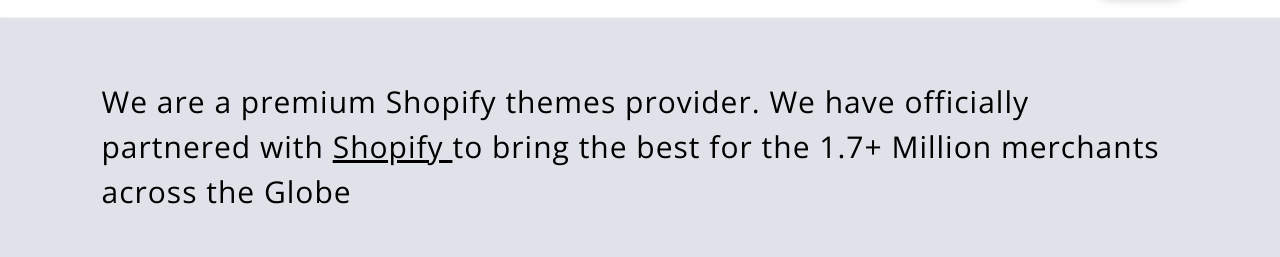
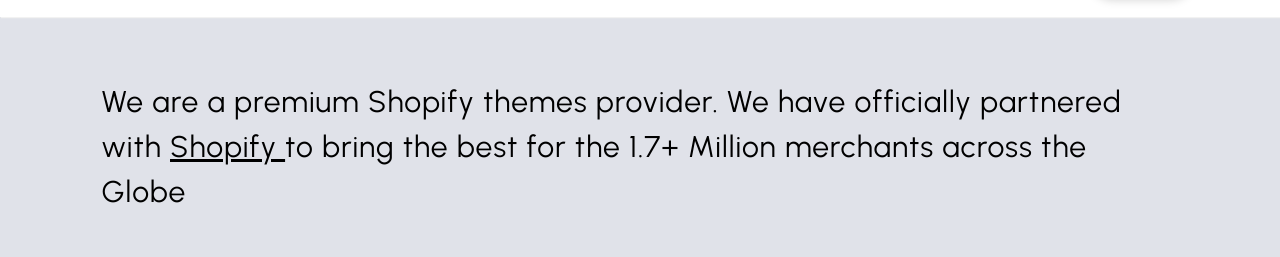
Before and after one commit to orangewebsystems/orangewebsystemswebsite-HTML, a website built with Parcel: page index.html in a window 1280 px wide. Shown: the part 71-328 px from the top of the page. Built offline with nearby package versions, Linux system fonts and the light colour scheme.

Commit message:
Commit from TeleportHQ

```diff
--- a/home.css
+++ b/home.css
@@ -117,26 +117,26 @@
 .home-text04 {
   color: var(--dl-color-scheme-black);
   font-size: 30px;
-  font-family: Open Sans;
+  font-family: Urbanist;
   font-weight: 400;
 }
 .home-link1 {
   color: var(--dl-color-scheme-black);
   font-size: 30px;
-  font-family: Open Sans;
+  font-family: Urbanist;
   font-weight: 400;
   text-decoration: underline;
 }
 .home-text05 {
   color: var(--dl-color-scheme-black);
   font-size: 30px;
-  font-family: Open Sans;
+  font-family: Urbanist;
   font-weight: 400;
 }
 .home-text06 {
   color: var(--dl-color-scheme-black);
   font-size: 30px;
-  font-family: Open Sans;
+  font-family: Urbanist;
   font-weight: 400;
 }
 .home-text07 {
```
